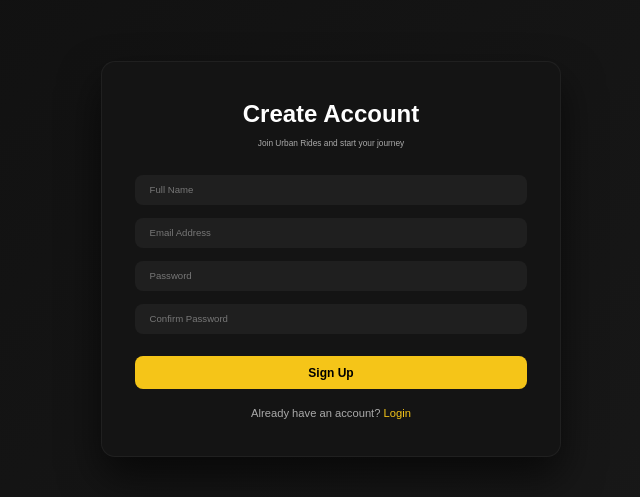
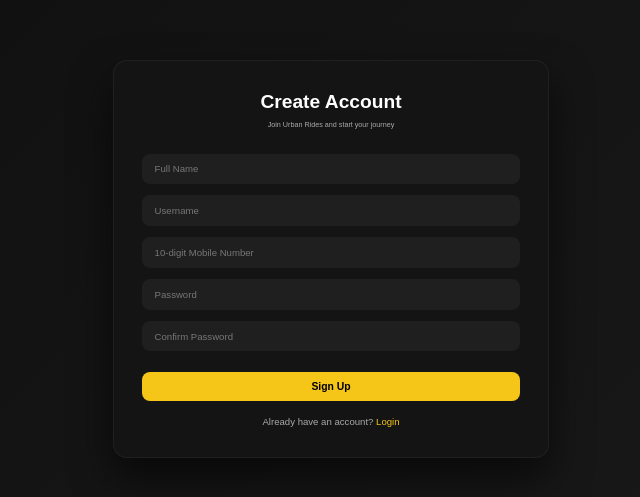
Before and after one commit to darshank-08/UrbanRides-Frontend, a React (Vite) app in the folder urban-rides/: page /signup in a window 1280 px wide. Shown: the part 141-638 px from the top of the page, without its empty margins (309-949 px from the left). Built offline with nearby package versions, Linux system fonts and the light colour scheme.

Commit message:
added signin feature

```diff
--- a/urban-rides/src/pages/Login.module.css
+++ b/urban-rides/src/pages/Login.module.css
@@ -22,13 +22,12 @@
   color: #ffffff;
   font-size: 1.5rem;
   text-align: center;
-  margin-bottom: 0.3rem;
 }
 
 .subtitle {
   color: #aaaaaa;
   text-align: center;
-  font-size: 0.52rem;
+  font-size: 0.50rem;
   margin-bottom: 1.6rem;
 }
 
--- a/urban-rides/src/pages/Signup.jsx
+++ b/urban-rides/src/pages/Signup.jsx
@@ -1,6 +1,104 @@
 import styles from "./Signup.module.css";
+import { useState } from "react";
+import { useNavigate } from "react-router-dom";
 
 const Signup = () => {
+  const navigate = useNavigate();
+
+  const [data, setData] = useState({
+    fullName: "",
+    username: "",
+    mobile: "",
+    password: "",
+    confirmPassword: ""
+  });
+
+  const [loading, setLoading] = useState(false);
+  const [errorMessage, setErrorMessage] = useState("");
+
+
+  const handleChange = (e) => {
+  const { name, value } = e.target;
+
+  if (name === "mobile" && !/^\d*$/.test(value)) return;
+
+  setData({
+    ...data,
+      [name]: value
+    });
+  };
+
+
+  const handleSubmit = async (e) => {
+    e.preventDefault();
+    setErrorMessage("");
+
+    if (
+      !data.fullName ||
+      !data.username ||
+      !data.mobile ||
+      !data.password ||
+      !data.confirmPassword
+    ) {
+      setErrorMessage("All fields are required");
+      return;
+    }
+
+
+    if (!/^[0-9]{10}$/.test(data.mobile)) {
+      setErrorMessage("Mobile number must be 10 digits");
+      return;
+    }
+
+    if (data.password !== data.confirmPassword) {
+      setErrorMessage("Passwords do not match");
+      return;
+    }
+
+    setLoading(true);
+
+    const payload = {
+      fullName: data.fullName.trim(),
+      username: data.username.trim(),
+      mobile: data.mobile.trim(),
+      password: data.password
+    };
+
+
+    try {
+
+      const testApi = "http://localhost:8080/sign-in/owner";
+      const ProdApi = "https://urban-rides-production.up.railway.app/api/auth/register";
+      const res = await fetch( testApi,
+        {
+          method: "POST",
+          headers: { "Content-Type": "application/json" },
+          body: JSON.stringify(payload)
+        }
+      );
+
+      let result = {};
+    try {
+      result = await res.json();
+    } catch {
+      result = {};
+    }
+
+
+      if (!res.ok) {
+        setErrorMessage(result.message || "Signup failed");
+        return;
+      }
+
+      navigate("/login");
+
+    } catch {
+      setErrorMessage("Something went wrong");
+    } finally {
+      setLoading(false);
+    }
+  };
+
   return (
     <div className={styles.signupWrapper}>
       <div className={styles.signupCard}>
@@ -10,18 +108,71 @@ const Signup = () => {
           Join Urban Rides and start your journey
         </p>
 
-        <form className={styles.form}>
-          <input type="text" placeholder="Full Name" className={styles.input} />
+        {errorMessage && (
+          <p className={styles.error}>{errorMessage}</p>
+        )}
 
-          <input type="email" placeholder="Email Address" className={styles.input} />
+        <form className={styles.form} onSubmit={handleSubmit}>
 
-          <input type="password" placeholder="Password" className={styles.input} />
+          {/* BASIC INFO */}
+          <input
+            type="text"
+            name="fullName"
+            placeholder="Full Name"
+            className={styles.input}
+            value={data.fullName}
+            onChange={handleChange}
+          />
 
-          <input type="password" placeholder="Confirm Password" className={styles.input} />
+          <input
+            type="text"
+            name="username"
+            placeholder="Username"
+            className={styles.input}
+            value={data.username}
+            onChange={handleChange}
+          />
 
-          <button type="submit" className={styles.signupBtn}>
-            Sign Up
+          <input
+            type="tel"
+            name="mobile"
+            placeholder="10-digit Mobile Number"
+            className={styles.input}
+            value={data.mobile}
+            onChange={handleChange}
+            maxLength="10"
+          />
+
+          {/* PASSWORD GROUP */}
+          <div className={styles.passwordGroup}>
+            <input
+              type="password"
+              name="password"
+              placeholder="Password"
+              className={styles.input}
+              value={data.password}
+              onChange={handleChange}
+            />
+
+            <input
+              type="password"
+              name="confirmPassword"
+              placeholder="Confirm Password"
+              className={styles.input}
+              value={data.confirmPassword}
+              onChange={handleChange}
+            />
+          </div>
+
+          <button
+            type="submit"
+            className={styles.signupBtn}
+            disabled={loading}
+            style={{ opacity: loading ? 0.7 : 1 }}
+          >
+            {loading ? "Creating Account..." : "Sign Up"}
           </button>
+
         </form>
 
         <div className={styles.footer}>
--- a/urban-rides/src/pages/Signup.module.css
+++ b/urban-rides/src/pages/Signup.module.css
@@ -1,6 +1,6 @@
 .signupWrapper {
-  height: 100vh;
   width: 100vw;
+  min-height: 100svh;
   background: linear-gradient(135deg, #0f0f0f, #1a1a1a);
   display: flex;
   align-items: center;
@@ -8,41 +8,54 @@
   font-family: "Poppins", sans-serif;
 }
 
+/* Card */
 .signupCard {
   background: #141414;
-  padding: 2.1rem;
+  padding: 1.7rem;
   width: 100%;
-  max-width: 36%;
+  max-width: 34%;
   border-radius: 14px;
   box-shadow: 0 20px 40px rgba(0, 0, 0, 0.6);
   border: 1px solid rgba(255, 255, 255, 0.05);
+  margin: 2rem 0rem;
 }
 
+/* Headings */
 .title {
   color: #ffffff;
-  font-size: 1.5rem;
+  font-size: 1.2rem;
   text-align: center;
-  margin-bottom: 0.3rem;
+  margin-bottom: 0.2rem;
 }
 
 .subtitle {
   color: #aaaaaa;
   text-align: center;
-  font-size: 0.52rem;
-  margin-bottom: 1.6rem;
+  font-size: 0.45rem;
+  margin-bottom: 1.4rem;
 }
 
+/* Error */
+.error {
+  color: #ff4d4d;
+  font-size: 0.65rem;
+  text-align: center;
+  margin-bottom: 0.8rem;
+}
+
+/* Form */
 .form {
   display: flex;
   flex-direction: column;
-  gap: 0.8rem;
+  gap: 0.7rem;
 }
 
+/* Inputs */
 .input {
   background: #1f1f1f;
-  border: none;
+  border: 1px solid transparent;
   outline: none;
-  padding: 0.6rem 0.9rem;
+  padding: 0.55rem 0.75rem;
   border-radius: 8px;
   color: #ffffff;
   font-size: 0.6rem;
@@ -56,17 +69,25 @@
   border: 1px solid #f5c518;
 }
 
+/* Password group */
+.passwordGroup {
+  display: flex;
+  flex-direction: column;
+  gap: 0.7rem;
+}
+
+/* Button */
 .signupBtn {
   margin-top: 0.6rem;
-  padding: 0.6rem;
+  padding: 0.55rem;
   border: none;
   border-radius: 8px;
   background: #f5c518;
   color: #000;
   font-weight: 600;
-  font-size: 0.75rem;
+  font-size: 0.65rem;
   cursor: pointer;
-  transition: all 0.3s ease;
+  transition: all 0.25s ease;
 }
 
 .signupBtn:hover {
@@ -74,10 +95,15 @@
   transform: translateY(-1px);
 }
 
+.signupBtn:disabled {
+  cursor: not-allowed;
+}
+
+/* Footer */
 .footer {
-  margin-top: 1rem;
+  margin-top: 0.9rem;
   text-align: center;
-  font-size: 0.7rem;
+  font-size: 0.6rem;
   color: #aaa;
 }
 
@@ -89,3 +115,126 @@
 .footer a:hover {
   text-decoration: underline;
 }
+
+/* Big Screens */
+@media (min-width: 1025px) {
+  .signupCard {
+    max-width: 34%;
+    padding: 1.7rem;
+  }
+
+  .title {
+    font-size: 1.2rem;
+  }
+
+  .subtitle {
+    font-size: 0.45rem;
+  }
+}
+
+/* Small Laptop / Touch Devices (iPad Pro / Air landscape) */
+@media
+  (min-width: 720px) and (max-width: 1024px)
+  and (pointer: coarse) and (hover: none) {
+
+  .signupWrapper {
+    align-items: flex-start;
+    padding: 6vh 0;
+  }
+
+  .signupCard {
+    max-width: 55%;
+    padding: 1.8rem;
+  }
+
+  .title {
+    font-size: 1.4rem;
+  }
+
+  .subtitle {
+    font-size: 0.6rem;
+    margin-bottom: 1.3rem;
+  }
+
+  .input {
+    font-size: 0.7rem;
+    padding: 0.6rem 0.85rem;
+  }
+
+  .signupBtn {
+    font-size: 0.75rem;
+    padding: 0.65rem;
+  }
+}
+
+/* Tablets */
+@media (min-width: 481px) and (max-width: 768px) {
+
+  .signupWrapper {
+    align-items: flex-start;
+    padding: 5vh 0;
+  }
+
+  .signupCard {
+    max-width: 65%;
+    padding: 1.6rem;
+  }
+
+  .title {
+    font-size: 1.5rem;
+  }
+
+  .subtitle {
+    font-size: 0.65rem;
+    max-width: 80%;
+    margin: 0 auto 1.4rem auto;
+  }
+
+  .input {
+    font-size: 0.75rem;
+  }
+
+  .signupBtn {
+    font-size: 0.8rem;
+  }
+
+  .footer {
+    font-size: 0.7rem;
+  }
+}
+
+/* Mobile */
+@media (max-width: 480px) {
+
+  .signupWrapper {
+    padding: 1rem;
+  }
+
+  .signupCard {
+    max-width: 92%;
+    padding: 1.4rem;
+    border-radius: 12px;
+  }
+
+  .title {
+    font-size: 1.15rem;
+  }
+
+  .subtitle {
+    font-size: 0.6rem;
+  }
+
+  .input {
+    font-size: 0.75rem;
+    padding: 0.6rem 0.75rem;
+  }
+
+  .signupBtn {
+    font-size: 0.8rem;
+    padding: 0.7rem;
+  }
+
+  .footer {
+    font-size: 0.65rem;
+  }
+}
```
